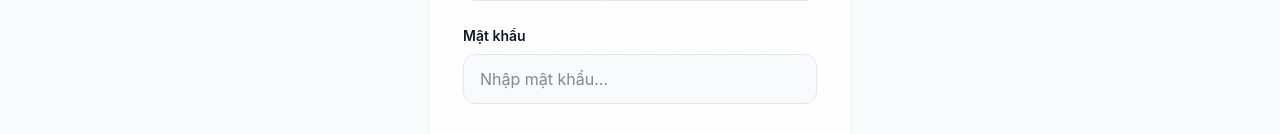
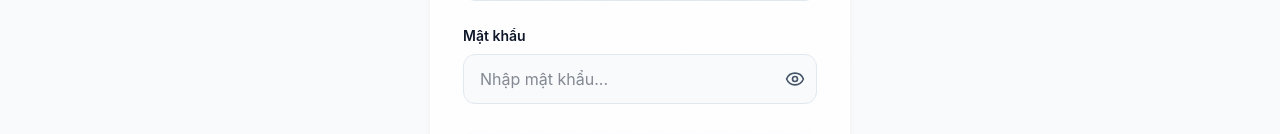
Before and after one commit to rchg2025/pdfstudio, a React (Vite) app: page /login in a window 1280 px wide. Shown: the part 384-518 px from the top of the page. Built offline with nearby package versions, Linux system fonts and the light colour scheme.

Commit message:
feat: Add show password toggle and detailed error reporting on login page

```diff
--- a/src/pages/Login.tsx
+++ b/src/pages/Login.tsx
@@ -1,10 +1,12 @@
 import { useState } from 'react';
 import { useNavigate } from 'react-router-dom';
 import { useAuth } from '../contexts/AuthContext';
+import { Eye, EyeOff } from 'lucide-react';
 
 export default function Login() {
   const [email, setEmail] = useState('');
   const [password, setPassword] = useState('');
+  const [showPassword, setShowPassword] = useState(false);
   const [error, setError] = useState('');
   const [loading, setLoading] = useState(false);
   const { login } = useAuth();
@@ -21,11 +23,13 @@ export default function Login() {
         body: JSON.stringify({ email, password })
       });
 
+      const text = await res.text();
       let data;
       try {
-        data = await res.json();
+        data = JSON.parse(text);
       } catch (parseError) {
-        throw new Error('Lỗi máy chủ (Server Error). Có thể chưa kết nối được CSDL trên Vercel.');
+        console.error("Lỗi từ server:", text);
+        throw new Error(`Lỗi máy chủ: API trả về lỗi không phải JSON. Nội dung: ${text.substring(0, 100)}...`);
       }
 
       if (!res.ok) throw new Error(data.message || 'Đăng nhập thất bại');
@@ -71,14 +75,23 @@ export default function Login() {
           </div>
           <div>
             <label style={{ display: 'block', fontSize: '0.875rem', fontWeight: 600, color: 'var(--text-primary)', marginBottom: '0.5rem' }}>Mật khẩu</label>
+            <div style={{ position: 'relative' }}>
               <input
-              type="password"
+                type={showPassword ? 'text' : 'password'}
                 value={password}
                 onChange={e => setPassword(e.target.value)}
-              style={{ width: '100%', padding: '0.75rem 1rem', borderRadius: '0.75rem', border: '1px solid var(--border)', outline: 'none', background: 'var(--bg-primary)', color: 'var(--text-primary)' }}
+                style={{ width: '100%', padding: '0.75rem 1rem', paddingRight: '3rem', borderRadius: '0.75rem', border: '1px solid var(--border)', outline: 'none', background: 'var(--bg-primary)', color: 'var(--text-primary)' }}
                 required
                 placeholder="Nhập mật khẩu..."
               />
+              <button
+                type="button"
+                onClick={() => setShowPassword(!showPassword)}
+                style={{ position: 'absolute', right: '0.75rem', top: '50%', transform: 'translateY(-50%)', background: 'none', border: 'none', cursor: 'pointer', color: 'var(--text-secondary)' }}
+              >
+                {showPassword ? <EyeOff size={20} /> : <Eye size={20} />}
+              </button>
+            </div>
           </div>
           <button
             type="submit"
```
Lines whose indentation alone changed are shown as unchanged.
